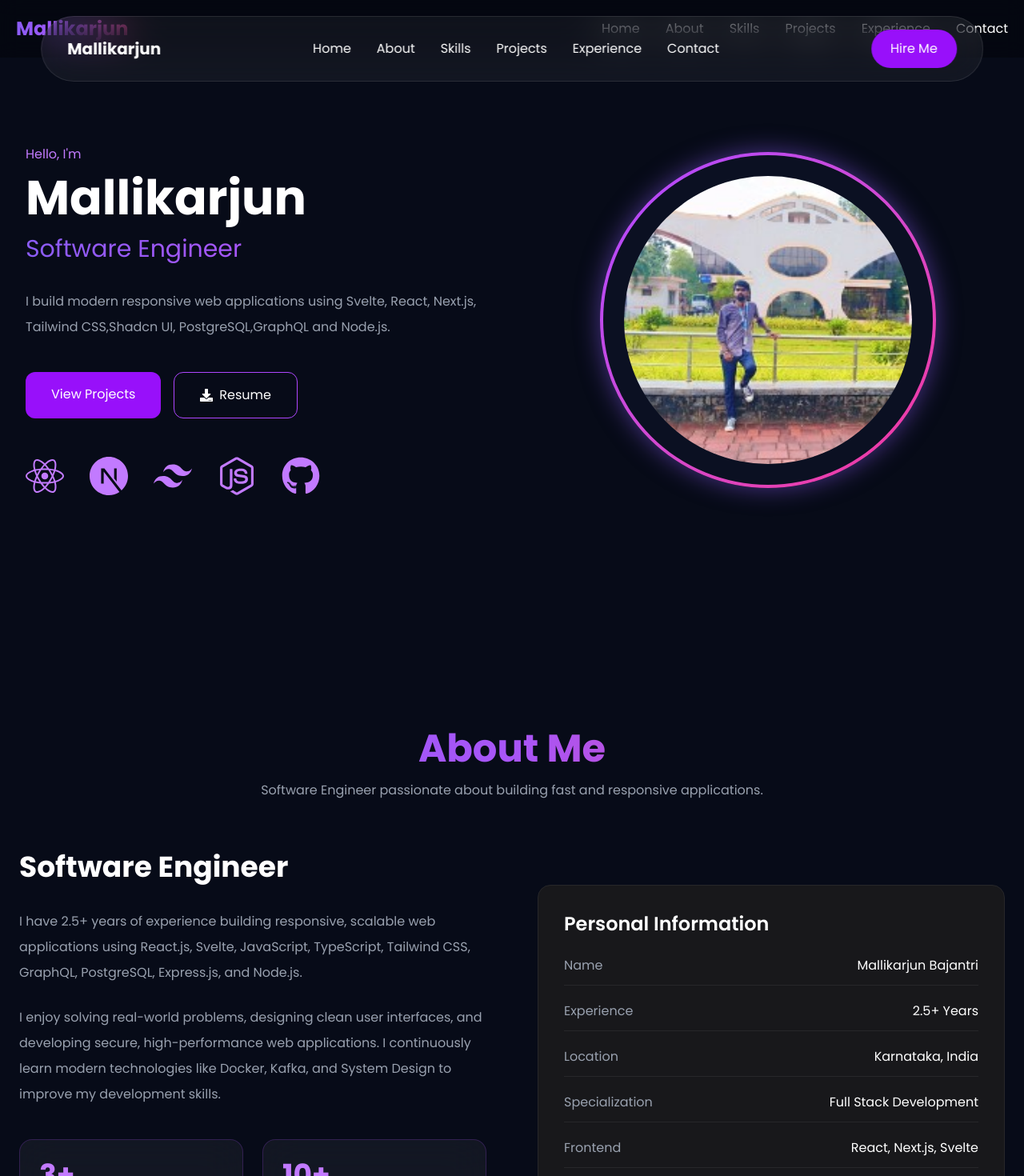
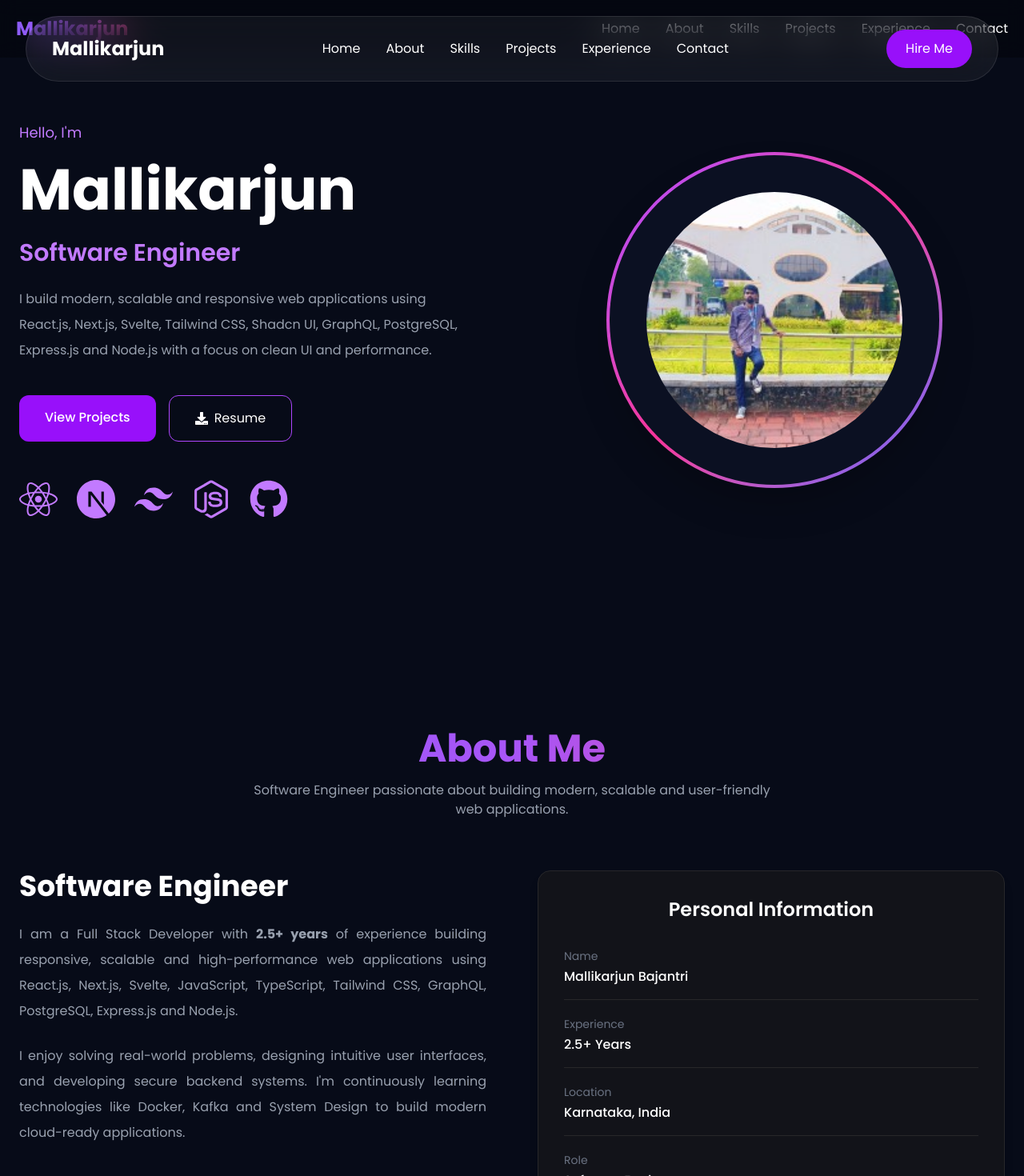
Before and after one commit to mallu771/myprofile, a Next.js app: page / in a window 1280 px wide. Shown: the top 1470 px of the page at 80% size. Built offline with nearby package versions, Linux system fonts and the light colour scheme.

Commit message:
here changed in about,hero,navbar page

```diff
--- a/components/About.jsx
+++ b/components/About.jsx
@@ -5,33 +5,33 @@ import Stats from "./Stats";
 
 export default function About() {
   return (
-    <section id="about" className="py-28 px-6">
+    <section id="about" className="py-20 lg:py-28 px-5 sm:px-6">
       <div className="max-w-7xl mx-auto">
         <SectionTitle
           title="About Me"
-          subtitle="Software Engineer passionate about building fast and responsive applications."
+          subtitle="Software Engineer passionate about building modern, scalable and user-friendly web applications."
         />
 
-        <div className="grid lg:grid-cols-2 gap-16 items-center">
+        <div className="grid grid-cols-1 lg:grid-cols-2 gap-12 lg:gap-16 items-start mt-12">
           {/* Left Side */}
           <div>
-            <h3 className="text-4xl font-bold mb-8">
+            <h3 className="text-3xl sm:text-4xl font-bold mb-6 text-center lg:text-left">
               Software Engineer
             </h3>
 
-            <p className="text-gray-400 leading-8 mb-6">
-              I have 2.5+ years of experience building responsive,
-              scalable web applications using React.js, Svelte,
-              JavaScript, TypeScript, Tailwind CSS, GraphQL,
-              PostgreSQL, Express.js, and Node.js.
+            <p className="text-gray-400 leading-8 text-justify">
+              I am a Full Stack Developer with <strong>2.5+ years</strong> of
+              experience building responsive, scalable and high-performance web
+              applications using React.js, Next.js, Svelte, JavaScript,
+              TypeScript, Tailwind CSS, GraphQL, PostgreSQL, Express.js and
+              Node.js.
             </p>
 
-            <p className="text-gray-400 leading-8">
-              I enjoy solving real-world problems, designing clean
-              user interfaces, and developing secure, high-performance
-              web applications. I continuously learn modern technologies
-              like Docker, Kafka, and System Design to improve my
-              development skills.
+            <p className="text-gray-400 leading-8 mt-6 text-justify">
+              I enjoy solving real-world problems, designing intuitive user
+              interfaces, and developing secure backend systems. I'm
+              continuously learning technologies like Docker, Kafka and System
+              Design to build modern cloud-ready applications.
             </p>
 
             <div className="mt-10">
@@ -40,51 +40,33 @@ export default function About() {
           </div>
 
           {/* Right Side */}
-          <div className="bg-zinc-900 rounded-2xl p-8 border border-zinc-800">
-            <h4 className="text-2xl font-semibold mb-6">
+          <div className="bg-zinc-900/70 border border-zinc-800 rounded-2xl p-6 sm:p-8 shadow-lg">
+            <h4 className="text-2xl font-semibold mb-8 text-center">
               Personal Information
             </h4>
 
             <div className="space-y-5">
-              <div className="flex justify-between border-b border-zinc-800 pb-3">
-                <span className="text-gray-400">Name</span>
-                <span>Mallikarjun Bajantri</span>
-              </div>
+              {[
+                ["Name", "Mallikarjun Bajantri"],
+                ["Experience", "2.5+ Years"],
+                ["Location", "Karnataka, India"],
+                ["Role", "Software Engineer"],
+                ["Frontend", "React • Next.js • Svelte"],
+                ["Backend", "Node.js • Express • GraphQL"],
+                ["Database", "PostgreSQL • MySQL"],
+                ["Languages", "Kannada • English • Telugu"],
+              ].map(([label, value]) => (
+                <div
+                  key={label}
+                  className="border-b border-zinc-800 pb-4 last:border-none"
+                >
+                  <p className="text-sm text-gray-500">{label}</p>
 
-              <div className="flex justify-between border-b border-zinc-800 pb-3">
-                <span className="text-gray-400">Experience</span>
-                <span>2.5+ Years</span>
-              </div>
-
-              <div className="flex justify-between border-b border-zinc-800 pb-3">
-                <span className="text-gray-400">Location</span>
-                <span>Karnataka, India</span>
-              </div>
-
-              <div className="flex justify-between border-b border-zinc-800 pb-3">
-                <span className="text-gray-400">Specialization</span>
-                <span>Full Stack Development</span>
-              </div>
-
-              <div className="flex justify-between border-b border-zinc-800 pb-3">
-                <span className="text-gray-400">Frontend</span>
-                <span>React, Next.js, Svelte</span>
-              </div>
-
-              <div className="flex justify-between border-b border-zinc-800 pb-3">
-                <span className="text-gray-400">Backend</span>
-                <span>Node.js, Express, GraphQL</span>
-              </div>
-
-              <div className="flex justify-between border-b border-zinc-800 pb-3">
-                <span className="text-gray-400">Database</span>
-                <span>PostgreSQL, MySQL</span>
-              </div>
-
-              <div className="flex justify-between">
-                <span className="text-gray-400">Languages</span>
-                <span>Kannada, English, Telugu</span>
-              </div>
+                  <p className="mt-1 text-white font-medium break-words">
+                    {value}
+                  </p>
+                </div>
+              ))}
             </div>
           </div>
         </div>
--- a/components/Hero.jsx
+++ b/components/Hero.jsx
@@ -16,91 +16,92 @@ export default function Hero() {
   return (
     <section
       id="home"
-      className="min-h-screen flex items-center justify-center px-8"
+      className="min-h-screen flex items-center px-6 py-24"
     >
-      <div className="max-w-7xl mx-auto grid lg:grid-cols-2 gap-16 items-center">
-
-        <div>
-
+      <div className="max-w-7xl mx-auto w-full grid lg:grid-cols-2 gap-12 lg:gap-20 items-center">
+        {/* Left Content */}
+        <div className="order-2 lg:order-1 text-center lg:text-left">
           <motion.p
-            initial={{ opacity:0,y:20 }}
-            animate={{ opacity:1,y:0 }}
-            transition={{ delay:.2 }}
-            className="text-purple-400"
+            initial={{ opacity: 0, y: 20 }}
+            animate={{ opacity: 1, y: 0 }}
+            transition={{ delay: 0.2 }}
+            className="text-purple-400 text-lg"
           >
             Hello, I'm
           </motion.p>
 
           <motion.h1
-            initial={{ opacity:0,y:20 }}
-            animate={{ opacity:1,y:0 }}
-            transition={{ delay:.4 }}
-            className="text-6xl font-black mt-3"
+            initial={{ opacity: 0, y: 20 }}
+            animate={{ opacity: 1, y: 0 }}
+            transition={{ delay: 0.4 }}
+            className="mt-3 text-4xl sm:text-5xl lg:text-6xl xl:text-7xl font-black leading-tight"
           >
             Mallikarjun
           </motion.h1>
 
           <motion.h2
-            initial={{ opacity:0 }}
-            animate={{ opacity:1 }}
-            transition={{ delay:.6 }}
-            className="text-3xl mt-4 gradient-text"
+            initial={{ opacity: 0 }}
+            animate={{ opacity: 1 }}
+            transition={{ delay: 0.6 }}
+            className="mt-4 text-xl sm:text-2xl lg:text-3xl font-semibold text-purple-400"
           >
             Software Engineer
           </motion.h2>
 
-          <p className="text-gray-400 mt-8 leading-8">
-            I build modern responsive web applications using
-            Svelte, React, Next.js, Tailwind CSS,Shadcn UI, PostgreSQL,GraphQL and Node.js.
+          <p className="text-gray-400 mt-6 leading-8 max-w-xl mx-auto lg:mx-0">
+            I build modern, scalable and responsive web applications using
+            React.js, Next.js, Svelte, Tailwind CSS, Shadcn UI, GraphQL,
+            PostgreSQL, Express.js and Node.js with a focus on clean UI and
+            performance.
           </p>
 
-          <div className="flex gap-4 mt-10">
-
+          {/* Buttons */}
+          <div className="mt-10 flex flex-col sm:flex-row gap-4 justify-center lg:justify-start">
             <a
               href="#projects"
-              className="bg-purple-600 px-8 py-4 rounded-xl hover:bg-purple-700"
+              className="bg-purple-600 hover:bg-purple-700 transition px-8 py-4 rounded-xl font-medium"
             >
               View Projects
             </a>
 
             <a
               href="/resume.pdf"
-              download
-              className="border border-purple-500 px-8 py-4 rounded-xl flex items-center gap-2"
+              target="_blank"
+              rel="noopener noreferrer"
+              className="border border-purple-500 hover:bg-purple-500/10 transition px-8 py-4 rounded-xl flex items-center justify-center gap-2"
             >
               <FaDownload />
               Resume
             </a>
-
           </div>
 
-          <div className="flex gap-8 mt-12 text-5xl text-purple-400">
-            <FaReact />
-            <SiNextdotjs />
-            <SiTailwindcss />
-            <FaNodeJs />
-            <FaGithub />
+          {/* Tech Icons */}
+          <div className="mt-12 flex flex-wrap justify-center lg:justify-start gap-6 text-3xl sm:text-4xl lg:text-5xl text-purple-400">
+            <FaReact className="hover:scale-110 transition" />
+            <SiNextdotjs className="hover:scale-110 transition" />
+            <SiTailwindcss className="hover:scale-110 transition" />
+            <FaNodeJs className="hover:scale-110 transition" />
+            <FaGithub className="hover:scale-110 transition" />
           </div>
-
         </div>
 
+        {/* Right Image */}
         <motion.div
-          initial={{ scale:.8, opacity:0 }}
-          animate={{ scale:1, opacity:1 }}
-          transition={{ duration:.8 }}
-          className="flex justify-center"
+          initial={{ scale: 0.8, opacity: 0 }}
+          animate={{ scale: 1, opacity: 1 }}
+          transition={{ duration: 0.8 }}
+          className="order-1 lg:order-2 flex justify-center"
         >
-          <div className="w-[420px] h-[420px] rounded-full bg-gradient-to-br from-purple-500 to-pink-500 p-1 glow">
-            <div className="bg-[#0b1022] rounded-full w-full h-full flex items-center justify-center">
+          <div className="w-64 h-64 sm:w-80 sm:h-80 lg:w-[420px] lg:h-[420px] rounded-full bg-gradient-to-br from-purple-500 via-pink-500 to-indigo-500 p-1 shadow-2xl">
+            <div className="w-full h-full rounded-full bg-[#0b1022] flex items-center justify-center overflow-hidden">
               <img
                 src="/profile.jfif"
-                alt="profile"
-                className="rounded-full w-90 h-90 object-cover"
+                alt="Mallikarjun"
+                className="w-52 h-52 sm:w-64 sm:h-64 lg:w-80 lg:h-80 rounded-full object-cover"
               />
             </div>
           </div>
         </motion.div>
-
       </div>
     </section>
   );
--- a/components/Stats.jsx
+++ b/components/Stats.jsx
@@ -4,7 +4,7 @@ import { motion } from "framer-motion";
 
 const stats = [
   {
-    number: "3+",
+    number: "2.5+",
     title: "Years Experience",
   },
   {
--- a/components/layout/Navbar.jsx
+++ b/components/layout/Navbar.jsx
@@ -1,5 +1,7 @@
 "use client";
 
+import { useState } from "react";
+import { Menu, X } from "lucide-react";
 import MagneticButton from "../ui/MagneticButton";
 
 const links = [
@@ -12,55 +14,146 @@ const links = [
 ];
 
 export default function Navbar() {
+  const [menuOpen, setMenuOpen] = useState(false);
+
   return (
+    <>
+      {/* Navbar */}
       <nav
         className="
           fixed
           top-5
           left-1/2
           -translate-x-1/2
-      w-[92%]
+          w-[95%]
           max-w-7xl
           rounded-full
           backdrop-blur-xl
           border
           border-white/10
           bg-white/5
-      px-8
+          px-5
+          lg:px-8
           py-4
           flex
           justify-between
           items-center
-      z-50"
+          z-50
+        "
       >
-
-      <h1 className="font-bold text-xl">
+        {/* Logo */}
+        <h1 className="text-lg sm:text-xl lg:text-2xl font-bold">
           Mallikarjun
         </h1>
 
-      <div className="hidden lg:flex gap-8">
+        {/* Desktop Navigation */}
+        <div className="hidden lg:flex items-center gap-8">
           {links.map((item) => (
             <a
               key={item}
               href={`#${item.toLowerCase()}`}
-            className="hover:text-purple-400"
+              className="transition hover:text-purple-400"
             >
               {item}
             </a>
           ))}
         </div>
 
+        {/* Right Side */}
+        <div className="flex items-center gap-4">
+          {/* Desktop Hire Me */}
+          <div className="hidden sm:block">
             <MagneticButton
               className="
                 px-6
                 py-3
                 rounded-full
                 bg-purple-600
-        hover:bg-purple-700"
+                hover:bg-purple-700
+                transition
+              "
+            >
+              <a href="#contact">Hire Me</a>
+            </MagneticButton>
+          </div>
+
+          {/* Mobile Menu Button */}
+          <button
+            onClick={() => setMenuOpen(!menuOpen)}
+            className="lg:hidden text-white"
+            aria-label="Toggle navigation menu"
+          >
+            {menuOpen ? <X size={28} /> : <Menu size={28} />}
+          </button>
+        </div>
+      </nav>
+
+      {/* Mobile Menu */}
+      <div
+        className={`
+          fixed
+          top-24
+          left-4
+          right-4
+          rounded-2xl
+          bg-[#111827]/95
+          backdrop-blur-xl
+          border
+          border-white/10
+          shadow-xl
+          transition-all
+          duration-300
+          lg:hidden
+          ${
+            menuOpen
+              ? "opacity-100 translate-y-0 visible"
+              : "opacity-0 -translate-y-4 invisible"
+          }
+          z-40
+        `}
+      >
+        <div className="flex flex-col py-4">
+          {links.map((item) => (
+            <a
+              key={item}
+              href={`#${item.toLowerCase()}`}
+              onClick={() => setMenuOpen(false)}
+              className="
+                px-6
+                py-4
+                text-lg
+                border-b
+                border-white/10
+                hover:bg-purple-600/20
+                hover:text-purple-400
+                transition
+              "
+            >
+              {item}
+            </a>
+          ))}
+
+          <div className="p-4">
+            <a
+              href="#contact"
+              onClick={() => setMenuOpen(false)}
+              className="
+                block
+                w-full
+                text-center
+                rounded-xl
+                bg-purple-600
+                hover:bg-purple-700
+                py-3
+                font-medium
+                transition
+              "
             >
               Hire Me
-      </MagneticButton>
-
-    </nav>
+            </a>
+          </div>
+        </div>
+      </div>
+    </>
   );
 }
--- a/package.json
+++ b/package.json
@@ -10,6 +10,7 @@
   },
   "dependencies": {
     "framer-motion": "^12.42.2",
+    "lucide-react": "^1.28.0",
     "next": "16.2.10",
     "react": "19.2.4",
     "react-countup": "^6.5.3",
```
Also changed, not shown: 1 other file (tests, documents, lock files or other folders). Lines whose indentation alone changed are shown as unchanged.
